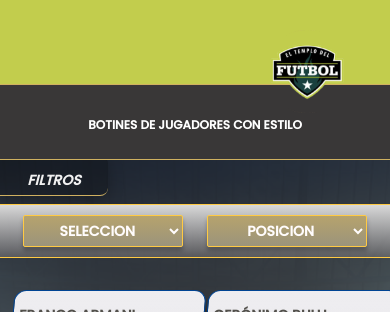
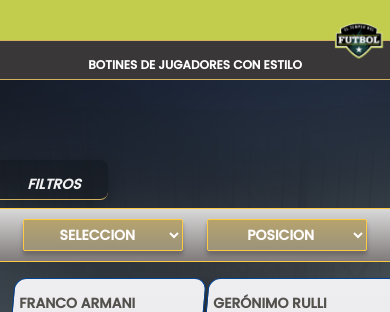
Before and after one commit to fedeteyssan/soccer, a React (Create React App) app: page /estilo in a window 390 px wide. Shown: the top 312 px of the page. Built offline with nearby package versions, Linux system fonts and the light colour scheme.

Commit message:
Probando banner en PLP estilos

```diff
--- a/src/components/carousel/Carousel.scss
+++ b/src/components/carousel/Carousel.scss
@@ -69,7 +69,7 @@
         @media only screen and (max-width: 525px)  {
             width:18rem;
             height: 3rem;
-            top:400px;
+            top:395px;
             padding:1rem;
             justify-content: center;
         }
--- a/src/components/home/Home.scss
+++ b/src/components/home/Home.scss
@@ -251,10 +251,11 @@
 
             /*Mobile*/
             @media only screen and (max-width: 525px)  {
-                bottom: 175px;
+                bottom: 180px;
                 font-size: 0.75rem;
                 width: 10rem;
-                line-height: 2rem;
+                height: 1.5rem;
+                line-height: 1rem;
             }
 
         }
--- a/src/containers/ListadoBotinesEstilos.scss
+++ b/src/containers/ListadoBotinesEstilos.scss
@@ -7,28 +7,33 @@
 
     .contenedor-titulo-plp{
         width: 100%;
-        height:9.75rem;
-        left: 0;
-        right: 0;
-        z-index: 1;
+        z-index: 10;
+        height: 7rem;
+
+        @media only screen and (max-width:525px) {
+            height:5rem;
+        }
 
         .banner{
             position: fixed;
-            z-index: 1;
+            z-index:10 ;
             width: 100%;
-            height:5.25rem ;
+            height:3.5rem ;
             background: #C2CD4D;
+
+            @media only screen and (max-width:525px) {
+                height:2.5rem;
+            }
         }
 
         h3{
             position: fixed;
-            z-index: 1;
-
-            top: 84px;
+            z-index:10 ;
+            top: 3.5rem;
             width: 100%;
-            height: 4.75rem;
+            height: 3.5rem;
             text-align: center;
-            line-height: 5rem;
+            line-height: 3rem;
             color: #FFFF;
             text-transform: uppercase;
             font-weight: 800;
@@ -40,36 +45,54 @@
             border-color: #D0B160;
 
             /*Tablet*/
-            @media only screen and (min-width:426px) and (max-width:768px) {
+            @media only screen and (min-width:526px) and (max-width:768px) {
                 font-size:1rem ;
             }
 
             /*Mobile*/
-            @media only screen and (max-width:425px) {
+            @media only screen and (max-width:525px) {
+                top: 2.5rem;
+                height: 2.5rem;
                 font-size:0.75rem ;
             }
         }
 
         .logo{
             position: fixed;
-            $left:calc(100vw - 10rem);
+            $left:calc(100vw - 7.5rem);
             left: $left;
             z-index: 10;
+            width: 100px;
 
-            @media only screen and (max-width:769px) {
+            @media only screen and (min-width:526px) and (max-width:769px) {
                 width: 75px;
-                top: 30px;
-                $left2:calc(100vw - 7.5rem);
-                left: $left2;
+                top: 15px;
+                $left:calc(100vw - 5rem);
+                left: $left;
+            }
+
+            @media only screen and (max-width:525px) {
+                width: 50px;
+                top: 12.5px;
+                $left:calc(100vw - 3.5rem);
+                left: $left;
             }
         }
     }
 
     .drawer{
+        position: relative;
+        top: 7rem;
         width: 100%;
+
         @media only screen and (min-width:769px) {
             display: none;
         }
+
+        @media only screen and (max-width:525px) {
+            top: 5rem;
+        }
+
 
         h4{
             font-style: italic;
@@ -90,7 +113,7 @@
         }
 
         .contenedor-selectores{
-            background: linear-gradient(180deg, #D9D9D9 0%, rgba(129, 123, 123, 0.49) 100%);
+            background: linear-gradient(180deg, #D9D9D9 0%, rgba(129, 123, 123, 1) 100%);
             border-top: 1px solid #FFCA43;
             border-bottom: 1px solid #FFCA43;
             height: 3.375rem;
@@ -334,14 +357,21 @@
     }
 
     .contenedor-cards{
-        margin-top: 10rem;
+        position: relative;
+        top:10rem;
         display: flex;
         justify-content: space-evenly;
         flex-wrap: wrap;
 
-        @media only screen and (max-width:768px) {
-            margin-top: 1rem;
+        @media only screen and (min-width:526px) and (max-width:768px) {
+            top:10rem;
         }
+
+        @media only screen and (max-width:525px) {
+            top:5rem;
+        }
+
+
 
         .error-msg{
             color: white;
```
